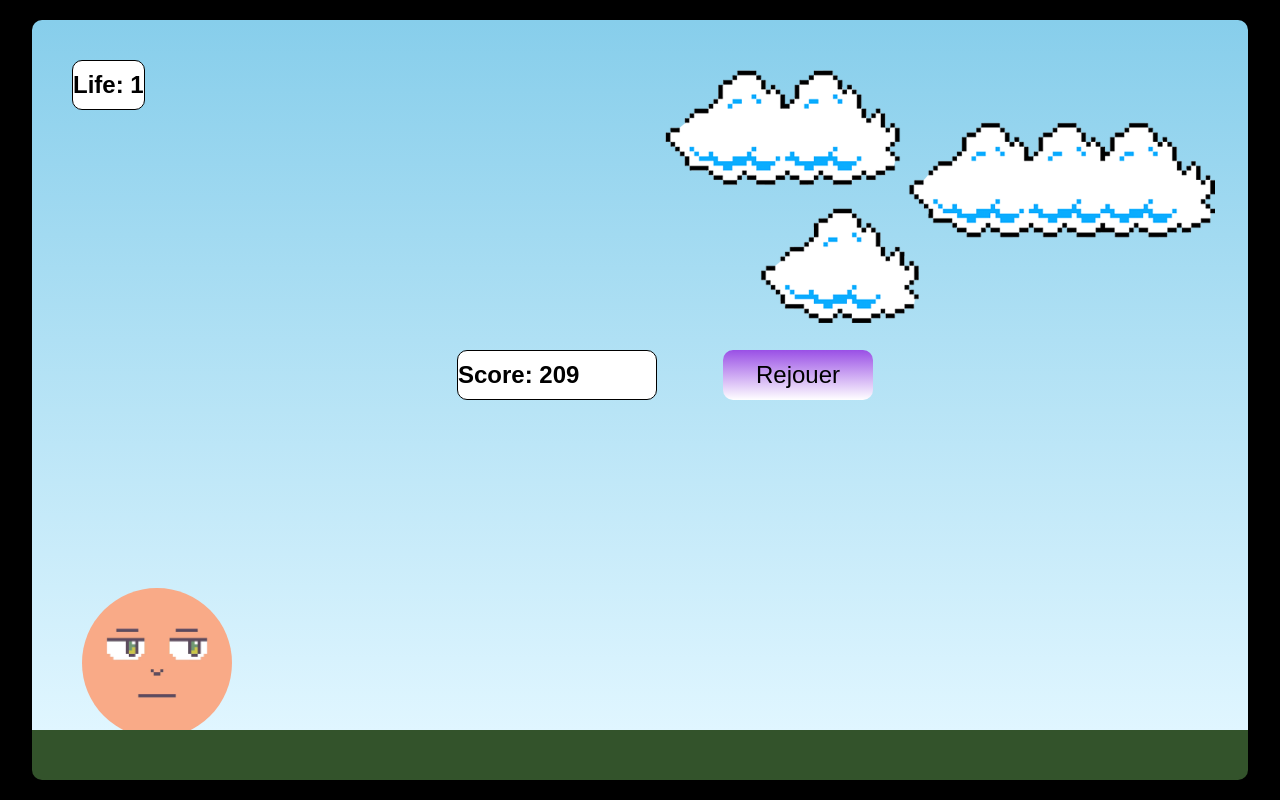
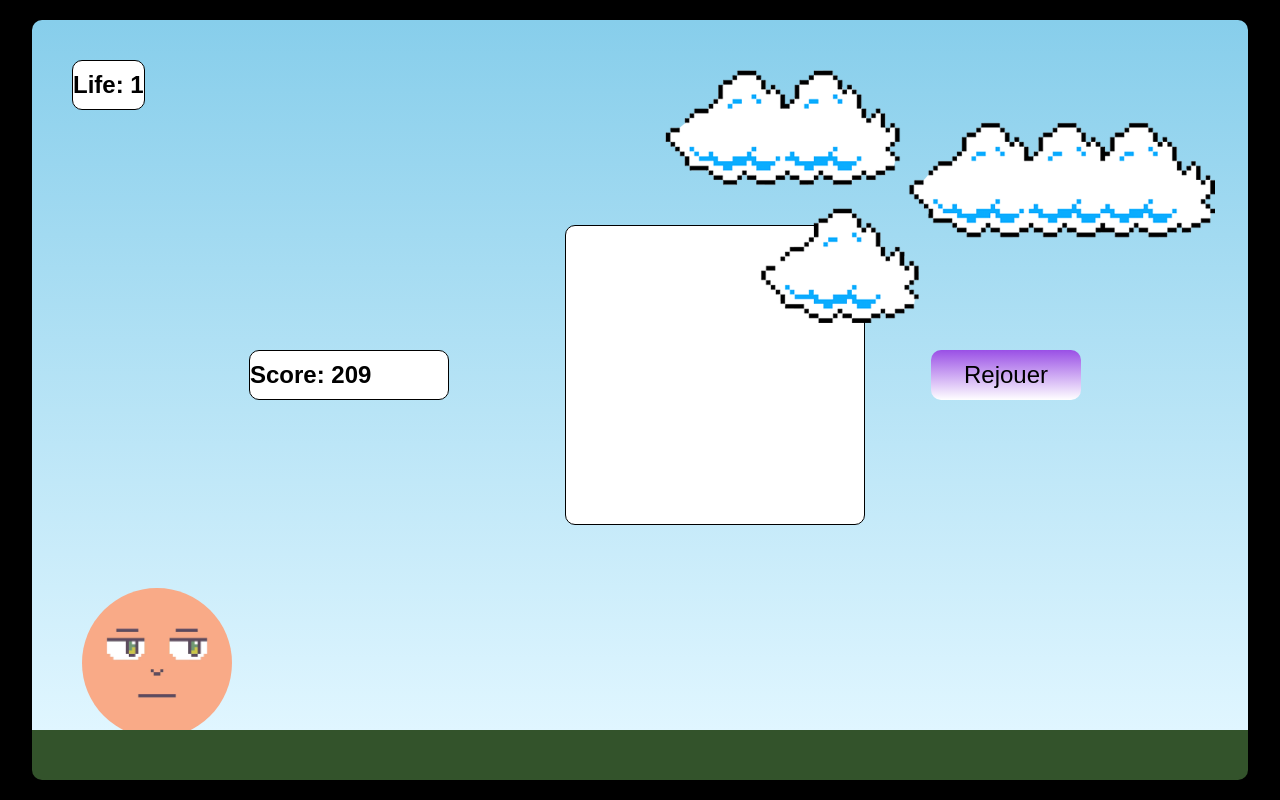
Before and after one commit to Alonso-Rodrigues/AdverGame-Challenge-, a PHP site: page /pages/game.html in a window 1280 px wide. Run offline with PHP 8.4, Linux system fonts and the light colour scheme.

Commit message:
feat:'updating JS'

```diff
--- a/assets/css/style.game.css
+++ b/assets/css/style.game.css
@@ -120,7 +120,7 @@
     margin: 50px;
 }
 
-.lifeCounter{
+.lifeCounter {
     position: absolute;
     display: flex;
     flex-direction: column;
@@ -139,6 +139,23 @@
     font-weight: 600;
     margin: 50px;
     z-index: 999;
+}
+
+.timming {
+    display: flex;
+    flex-direction: column;
+    align-items: flex-start;
+    justify-content: center;
+    min-height: 300px;
+    min-width: 300px;
+    background: white;
+    border: black solid 0.5px;
+    border-radius: 10px;
+    color: rgb(0, 0, 0);
+    font-family: sans-serif;
+    font-size: 1.5rem;
+    font-weight: 600;
+    margin: 50px;
 }
 
 .hidden {
--- a/assets/js/script.game.js
+++ b/assets/js/script.game.js
@@ -6,6 +6,7 @@
 const btn = document.querySelector(".restart");
 const score = document.querySelector(".score");
 const lifeCounter = document.querySelector(".lifeCounter");
+const timming = document.querySelector(".timming");
 
 //Const pour faire sauter le 'player'
 const jump = () => {
@@ -53,6 +54,20 @@
 
 //Function pour commencer le jeu
 function start() {
+
+  function countDown(){
+    if(time > 0){
+      timming.innerHTML = time;
+      time-1;
+    }
+    else{
+      setTimeout(() => {
+        countDown();
+      }, 1000);
+    }
+  }
+
+
   // Je déclenche la constant 'jump' en appuyant sur une touche
   document.addEventListener("keydown", jump);
 
@@ -70,6 +85,7 @@
 
   // Constant 'loop' du intervale du jeu à la colison
   const loop = setInterval(() => {
+
     // J'appelle la fonction 'life', en la mettant à jour à chaque fois
     updateLife();
 
@@ -113,3 +129,4 @@
   }, 10);
 }
 start();
+ time--;
--- a/pages/game.html
+++ b/pages/game.html
@@ -12,6 +12,7 @@
     <main class="game-board">
         <div class="score"></div>
         <div class="lifeCounter"></div>
+        <div class="timming"></div>
         <button class="restart hidden">Rejouer</button>
         <img class="clounds" src="../assets/img/clouds.png" alt="clounds">
         <img class="player" src="../assets/img/player.gif" alt="player">
```
